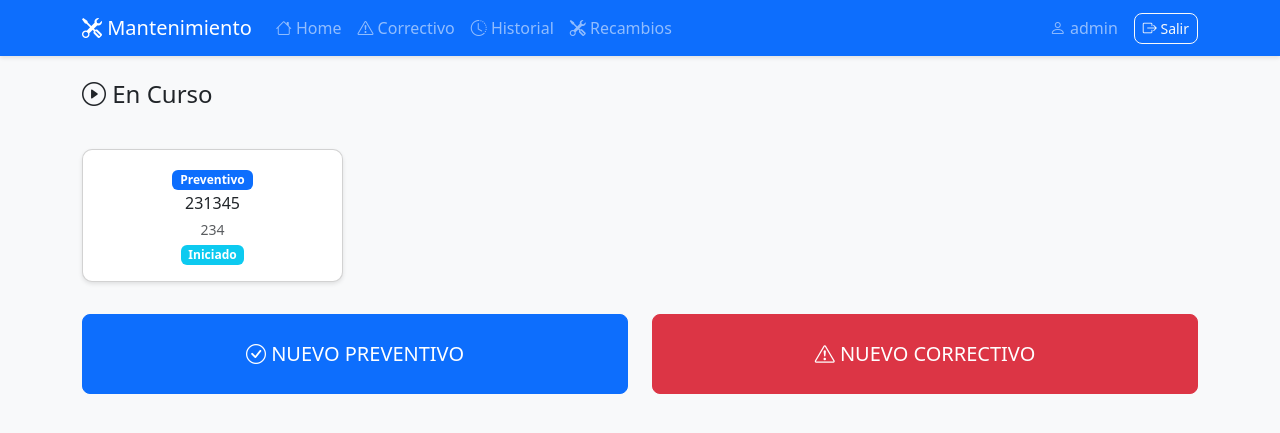
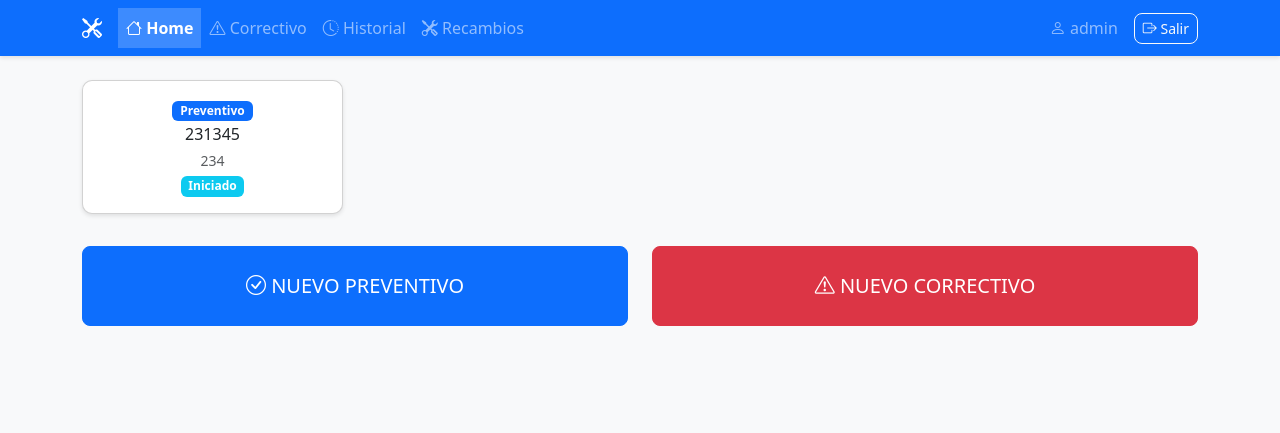
Before and after one commit to fidelincidane/mantenimiento-app, a Django app: page /automatismos/ in a window 1280 px wide. Shown: the top 433 px of the page. Run offline with Django 5.2, Linux system fonts and the light colour scheme; a user stored in the database is signed in; data comes from the database, SQL or seed files in the repository.

Commit message:
UI: add active menu state, show page title in head, clean home

```diff
--- a/preventivoapp/templates/preventivoapp/automatismos.html
+++ b/preventivoapp/templates/preventivoapp/automatismos.html
@@ -5,12 +5,6 @@
 {% block content %}
 
 {% if preventivos_curso or correctivos_curso %}
-<div class="row mb-4">
-    <div class="col-12">
-        <h4 class="mb-3"><i class="bi bi-play-circle"></i> En Curso</h4>
-    </div>
-</div>
-
 <div class="row mb-4">
     {% for p in preventivos_curso %}
     <div class="col-6 col-md-3 mb-2">
--- a/preventivoapp/templates/preventivoapp/base.html
+++ b/preventivoapp/templates/preventivoapp/base.html
@@ -3,7 +3,7 @@
 <head>
     <meta charset="UTF-8">
     <meta name="viewport" content="width=device-width, initial-scale=1.0">
-    <title>{% block title %}Mantenimiento{% endblock %}</title>
+    <title>{% block title %}{% endblock %} | Mantenimiento</title>
     <link href="https://cdn.jsdelivr.net/npm/bootstrap@5.3.0/dist/css/bootstrap.min.css" rel="stylesheet">
     <link rel="stylesheet" href="https://cdn.jsdelivr.net/npm/bootstrap-icons@1.10.0/font/bootstrap-icons.css">
     <style>
@@ -12,6 +12,7 @@
         .btn { border-radius: 8px; }
         .navbar { box-shadow: 0 2px 4px rgba(0,0,0,0.1); }
         .table { background: white; border-radius: 10px; }
+        .nav-link.active { background-color: rgba(255,255,255,0.2) !important; font-weight: bold; }
     </style>
     {% block extra_css %}{% endblock %}
 </head>
@@ -20,7 +21,7 @@
     <nav class="navbar navbar-expand-lg navbar-dark bg-primary mb-4">
         <div class="container">
             <a class="navbar-brand" href="{% url 'automatismos' %}">
-                <i class="bi bi-tools"></i> Mantenimiento
+                <i class="bi bi-tools"></i>
             </a>
             <button class="navbar-toggler" type="button" data-bs-toggle="collapse" data-bs-target="#navbarNav">
                 <span class="navbar-toggler-icon"></span>
@@ -28,22 +29,22 @@
             <div class="collapse navbar-collapse" id="navbarNav">
                 <ul class="navbar-nav me-auto">
                     <li class="nav-item">
-                        <a class="nav-link" href="{% url 'automatismos' %}">
+                        <a class="nav-link {% if request.path == '/automatismos/' or request.path == '/' %}active{% endif %}" href="{% url 'automatismos' %}">
                             <i class="bi bi-house"></i> Home
                         </a>
                     </li>
                     <li class="nav-item">
-                        <a class="nav-link" href="{% url 'crear_correctivo' %}">
+                        <a class="nav-link {% if '/correctivo' in request.path %}active{% endif %}" href="{% url 'crear_correctivo' %}">
                             <i class="bi bi-exclamation-triangle"></i> Correctivo
                         </a>
                     </li>
                     <li class="nav-item">
-                        <a class="nav-link" href="{% url 'historial' %}">
+                        <a class="nav-link {% if '/historial' in request.path %}active{% endif %}" href="{% url 'historial' %}">
                             <i class="bi bi-clock-history"></i> Historial
                         </a>
                     </li>
                     <li class="nav-item">
-                        <a class="nav-link" href="{% url 'buscar_recambios' %}">
+                        <a class="nav-link {% if '/recambios' in request.path %}active{% endif %}" href="{% url 'buscar_recambios' %}">
                             <i class="bi bi-tools"></i> Recambios
                         </a>
                     </li>
--- a/preventivoapp/templates/preventivoapp/login.html
+++ b/preventivoapp/templates/preventivoapp/login.html
@@ -1,4 +1,6 @@
 {% extends 'preventivoapp/base.html' %}
+
+{% block title %}Login{% endblock %}
 
 {% block content %}
 <div class="row justify-content-center mt-5">
```
